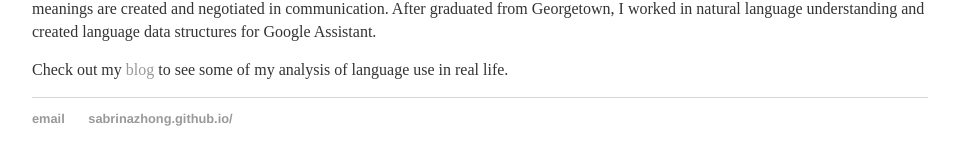
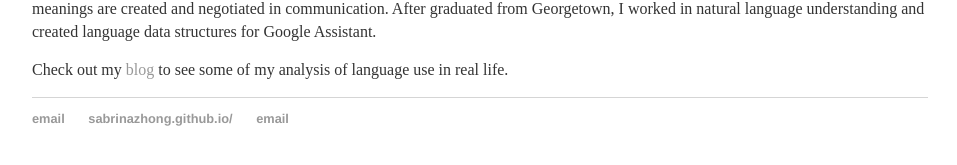
Before and after one commit to sabrinazhong/sabrinazhong.github.io, a Jekyll site: the page built from index.html, in a window 1280 px wide. Shown: the part 244-409 px from the top of the page, without its empty margins (160-1117 px from the left). Built offline with Jekyll 4.4.1, drawn with Linux system fonts in a browser that asks for light colours.

Commit message:
Update default.html

```diff
--- a/_layouts/default.html
+++ b/_layouts/default.html
@@ -23,6 +23,7 @@
 	    		<ul>
 	        		<li><a href="mailto:sabrinazhongzl@gmail.com">email</a></li>
 	        		<li><a href="https://sabrinazhong.github.io/">sabrinazhong.github.io/</a></li>
+				<li><a href="https://www.linkedin.com/in/zhiling-sabrina-zhong-47524211b/">email</a></li>
 				</ul>
 			</footer>
 		</body>
```
